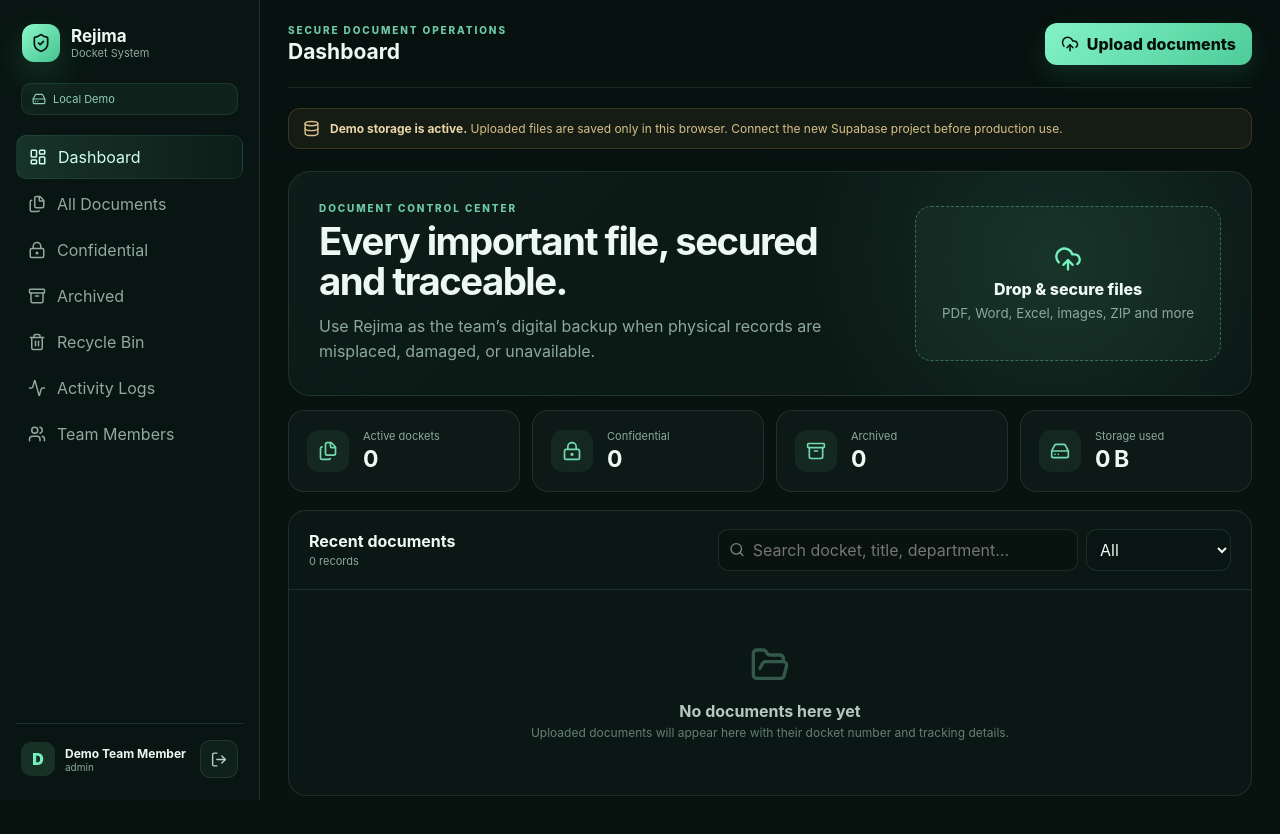
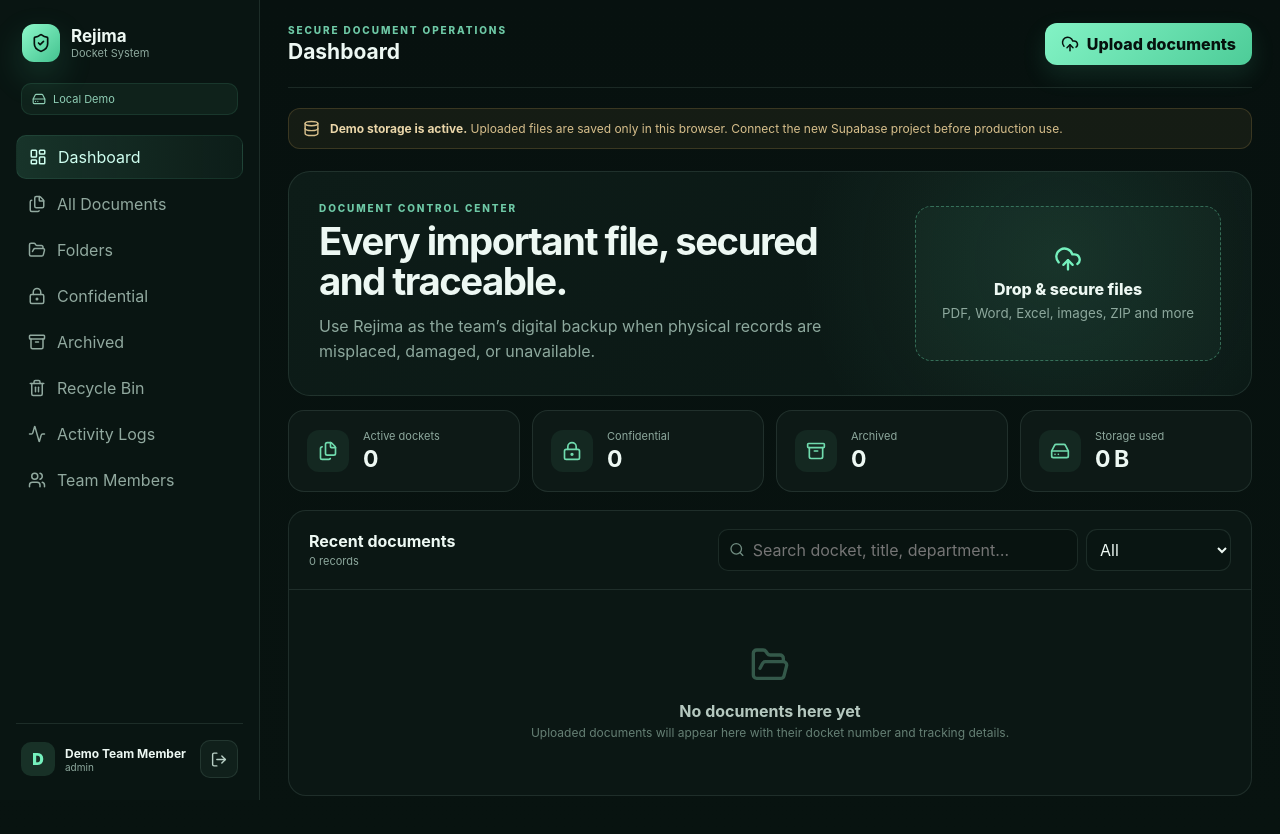
Before and after one commit to luffylines/Rejima-Docket-System, a Next.js app: page / in a window 1280 px wide. Both pictures are taken after a click on the button "Enter Demo Workspace". Built offline with nearby package versions, Linux system fonts and the light colour scheme.

Commit message:
Integrate secure folder workspace

```diff
--- a/app/page.js
+++ b/app/page.js
@@ -12,10 +12,12 @@
   listDemoDocuments, patchDemoDocument, saveDemoDocument,
 } from '../lib/demo-db';
 import TeamMembersPanel from './components/team-members';
+import FoldersPanel from './components/folders';
 
 const navItems = [
   ['dashboard', 'Dashboard', LayoutDashboard],
   ['documents', 'All Documents', Files],
+  ['folders', 'Folders', FolderOpen],
   ['confidential', 'Confidential', LockKeyhole],
   ['archive', 'Archived', Archive],
   ['trash', 'Recycle Bin', Trash2],
@@ -25,12 +27,14 @@
 const memberNavItems = [
   ['dashboard', 'Dashboard', LayoutDashboard],
   ['documents', 'My Documents', Files],
+  ['folders', 'Folders', FolderOpen],
   ['archive', 'Archived', Archive],
 ];
 
 const viewerNavItems = [
   ['dashboard', 'Dashboard', LayoutDashboard],
-  ['documents', 'All Documents', Files],
+  ['folders', 'Shared Folders', FolderOpen],
+  ['documents', 'Shared Documents', Files],
 ];
 
 const categories = ['Administrative', 'Contracts', 'Finance', 'HR', 'Legal', 'Operations', 'Reports', 'Others'];
@@ -210,8 +214,7 @@
         const { data: docs, error: docsError } = await supabase
           .from('dockets')
           .select('*')
-          .eq('status', 'active')
-          .eq('confidentiality', 'Internal')
+          .neq('status', 'deleted')
           .order('created_at', { ascending: false });
         if (docsError) throw docsError;
         setDocuments(docs || []);
@@ -224,7 +227,6 @@
           .from('dockets')
           .select('*')
           .eq('uploaded_by', profile.id)
-          .eq('confidentiality', 'Internal')
           .in('status', ['active', 'archived'])
           .order('created_at', { ascending: false });
         if (docsError) throw docsError;
@@ -397,10 +399,10 @@
   const visibleDocuments = useMemo(() => {
     let rows = documents;
     if (profile?.role === 'viewer') {
-      rows = rows.filter((d) => d.status === 'active' && d.confidentiality === 'Internal');
+      rows = rows.filter((d) => d.status !== 'deleted');
     }
     if (profile?.role === 'member') {
-      rows = rows.filter((d) => d.uploaded_by === profile.id && d.confidentiality === 'Internal' && ['active', 'archived'].includes(d.status));
+      rows = rows.filter((d) => d.uploaded_by === profile.id && ['active', 'archived'].includes(d.status));
     }
     if (view === 'documents' || view === 'dashboard') rows = rows.filter((d) => d.status === 'active');
     if (view === 'confidential') rows = rows.filter((d) => d.status === 'active' && ['Confidential', 'Restricted'].includes(d.confidentiality));
@@ -464,23 +466,23 @@
         <header className="topbar">
           <button className="icon-btn mobile-only" onClick={() => setSidebar(true)}><Menu /></button>
           <div><p className="eyebrow">SECURE DOCUMENT OPERATIONS</p><h2>{availableNavItems.find(([id]) => id === view)?.[1] || 'Dashboard'}</h2></div>
-          {canUploadDocuments && view !== 'team' && <div className="top-actions"><button className="primary-btn" onClick={() => setShowUpload(true)}><UploadCloud size={18} /> Upload documents</button></div>}
+          {canUploadDocuments && !['team', 'folders'].includes(view) && <div className="top-actions"><button className="primary-btn" onClick={() => setShowUpload(true)}><UploadCloud size={18} /> Upload documents</button></div>}
         </header>
 
         {DATA_MODE === 'demo' && <div className="demo-banner"><Database size={17} /><span><strong>Demo storage is active.</strong> Uploaded files are saved only in this browser. Connect the new Supabase project before production use.</span></div>}
         {notice && <button className="notice" onClick={() => setNotice('')}><CheckCircle2 size={17} />{notice}<X size={15} /></button>}
 
         {view === 'dashboard' && <>
-          <section className="hero-card"><div><p className="eyebrow">DOCUMENT CONTROL CENTER</p><h3>Every important file, secured and traceable.</h3><p>Use Rejima as the team’s digital backup when physical records are misplaced, damaged, or unavailable.</p></div>{canUploadDocuments ? <button className="hero-upload" onClick={() => setShowUpload(true)}><UploadCloud size={28} /><span>Drop & secure files</span><small>{profile?.role === 'member' ? 'Your private Internal documents only' : 'PDF, Word, Excel, images, ZIP and more'}</small></button> : <div className="hero-upload"><LockKeyhole size={28} /><span>View-only access</span><small>You can review and download approved internal documents.</small></div>}</section>
+          <section className="hero-card"><div><p className="eyebrow">DOCUMENT CONTROL CENTER</p><h3>Every important file, secured and traceable.</h3><p>Use Rejima as the team’s digital backup when physical records are misplaced, damaged, or unavailable.</p></div>{canUploadDocuments ? <button className="hero-upload" onClick={() => setShowUpload(true)}><UploadCloud size={28} /><span>Drop & secure files</span><small>{profile?.role === 'member' ? 'Your private files; shared work stays inside Folders' : 'PDF, Word, Excel, images, ZIP and more'}</small></button> : <div className="hero-upload"><LockKeyhole size={28} /><span>Shared access only</span><small>Open Shared Folders to review documents granted to this account.</small></div>}</section>
           <section className="stats-grid">
-            <article><div className="stat-icon"><Files /></div><div><span>{profile?.role === 'member' ? 'My active dockets' : 'Active dockets'}</span><strong>{stats.active}</strong></div></article>
+            <article><div className="stat-icon"><Files /></div><div><span>{profile?.role === 'member' ? 'My active dockets' : profile?.role === 'viewer' ? 'Shared active dockets' : 'Active dockets'}</span><strong>{stats.active}</strong></div></article>
             {['admin', 'manager'].includes(profile?.role) && <article><div className="stat-icon"><LockKeyhole /></div><div><span>Confidential</span><strong>{stats.confidential}</strong></div></article>}
             {profile?.role !== 'viewer' && <article><div className="stat-icon"><Archive /></div><div><span>Archived</span><strong>{stats.archived}</strong></div></article>}
-            <article><div className="stat-icon"><HardDrive /></div><div><span>{profile?.role === 'member' ? 'My storage' : 'Storage used'}</span><strong>{bytes(stats.storage)}</strong></div></article>
+            <article><div className="stat-icon"><HardDrive /></div><div><span>{profile?.role === 'member' ? 'My storage' : profile?.role === 'viewer' ? 'Shared storage' : 'Storage used'}</span><strong>{bytes(stats.storage)}</strong></div></article>
           </section>
         </>}
 
-        {view === 'activity' && canViewAudit ? <ActivityPanel activities={activities} /> : view === 'team' && profile?.role === 'admin' ? <TeamMembersPanel currentUserId={profile.id} /> : <section className="content-card">
+        {view === 'folders' ? <FoldersPanel profile={profile} onNotice={setNotice} /> : view === 'activity' && canViewAudit ? <ActivityPanel activities={activities} /> : view === 'team' && profile?.role === 'admin' ? <TeamMembersPanel currentUserId={profile.id} /> : <section className="content-card">
           <div className="content-head"><div><h3>{view === 'dashboard' ? 'Recent documents' : availableNavItems.find(([id]) => id === view)?.[1]}</h3><p>{view === 'trash' ? `${visibleDocuments.length} in recycle bin • Permanently deleted after 15 days` : `${visibleDocuments.length} record${visibleDocuments.length !== 1 ? 's' : ''}`}</p></div><div className="filters"><label className="search-box"><Search size={17} /><input value={query} onChange={(e) => setQuery(e.target.value)} placeholder="Search docket, title, department…" /></label><select value={category} onChange={(e) => setCategory(e.target.value)}><option>All</option>{categories.map((item) => <option key={item}>{item}</option>)}</select></div></div>
           <DocumentTable rows={view === 'dashboard' ? visibleDocuments.slice(0, 6) : visibleDocuments} view={view} onPreview={previewDocument} onDownload={downloadDocument} onStatus={changeStatus} role={profile?.role} currentUserId={profile?.id} />
         </section>}
@@ -522,7 +524,7 @@
 }
 
 function ActivityPanel({ activities }) {
-  return <section className="content-card"><div className="content-head"><div><h3>Audit activity</h3><p>Recent document and account actions across the workspace</p></div></div>{!activities.length ? <div className="empty-state"><Activity size={40} /><h4>No activity yet</h4><p>Uploads, previews, downloads, archives, restores, and team changes will be recorded here.</p></div> : <div className="activity-list">{activities.map((item) => <article key={item.id}><div className="activity-icon"><Activity size={16} /></div><div><strong>{item.actor_name || 'Team member'} {item.action}</strong><span>{item.document_title || item.detail || 'Workspace activity'}</span></div><time>{formatDate(item.created_at)}</time></article>)}</div>}</section>;
+  return <section className="content-card"><div className="content-head"><div><h3>Audit activity</h3><p>Recent document and account actions across the workspace</p></div></div>{!activities.length ? <div className="empty-state"><Activity size={40} /><h4>No activity yet</h4><p>Uploads, previews, downloads, archives, restores, folder sharing, and team changes will be recorded here.</p></div> : <div className="activity-list">{activities.map((item) => <article key={item.id}><div className="activity-icon"><Activity size={16} /></div><div><strong>{item.actor_name || 'Team member'} {item.action}</strong><span>{item.document_title || item.detail || 'Workspace activity'}</span></div><time>{formatDate(item.created_at)}</time></article>)}</div>}</section>;
 }
 
 function UploadModal({ files, setFiles, form, setForm, uploading, dragging, setDragging, inputRef, acceptFiles, role, onClose, onSubmit }) {
```
